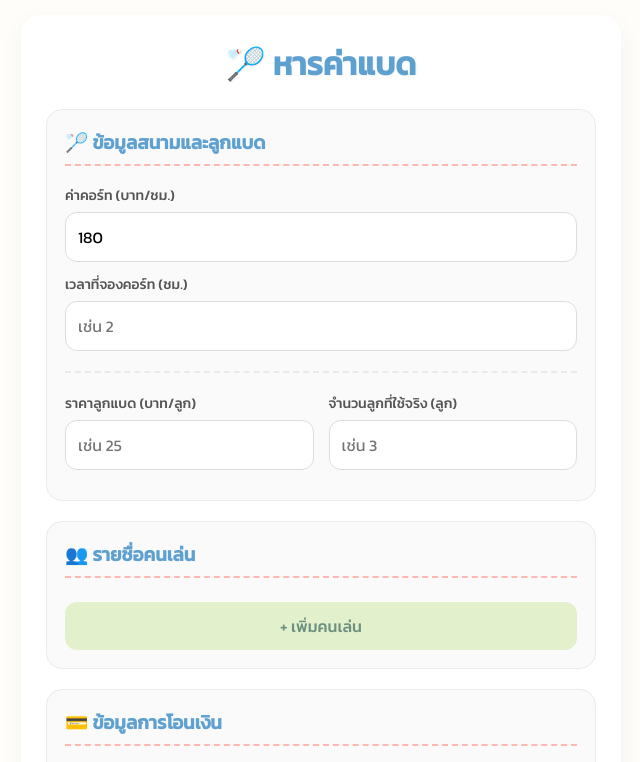
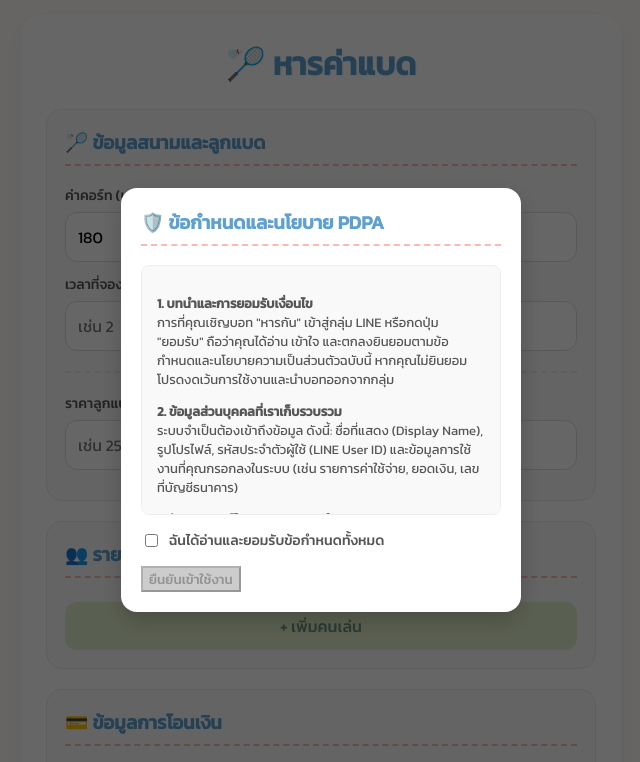
Before and after one commit to Vafper1999/hankan-badminton, a plain HTML site: page index.html in a window 1280 px wide. Shown: the top 762 px of the page, without its empty margins (319-959 px from the left). Drawn offline with Linux system fonts and the light colour scheme.

Commit message:
Restore CSS styles and variables

```diff
--- a/style.css
+++ b/style.css
@@ -257,3 +257,9 @@ hr {
     background: #009900;
     transform: translateY(-2px);
 }
+/* PDPA Modal */
+.pdpa-overlay { position: fixed; top: 0; left: 0; width: 100%; height: 100%; background: rgba(0,0,0,0.6); display: flex; justify-content: center; align-items: center; z-index: 9999; }
+.pdpa-box { background: white; padding: 20px; width: 90%; max-width: 400px; border-radius: 16px; box-shadow: 0 10px 25px rgba(0,0,0,0.2); }
+.pdpa-content { height: 150px; overflow-y: auto; background: #F9F9F9; padding: 15px; border-radius: 8px; font-size: 13px; margin-bottom: 15px; border: 1px solid #EEE; }
+.pdpa-checkbox { display: flex; align-items: center; gap: 8px; font-size: 14px; font-weight: 500; cursor: pointer; margin-bottom: 15px; }
+.btn-main.disabled { background: #CCC; cursor: not-allowed; box-shadow: none; }
```
